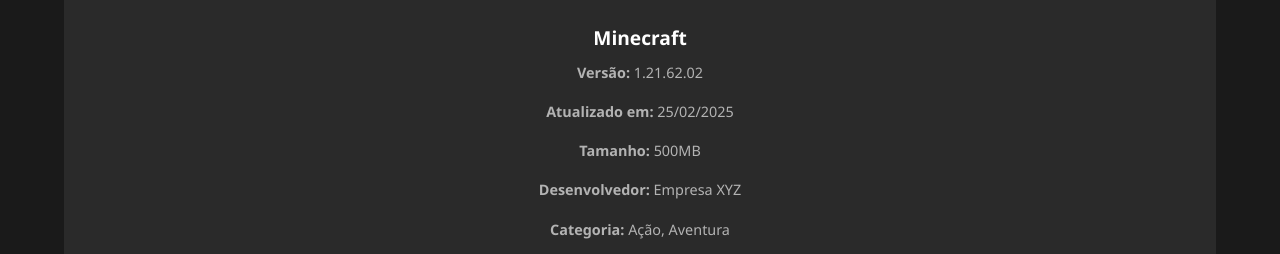
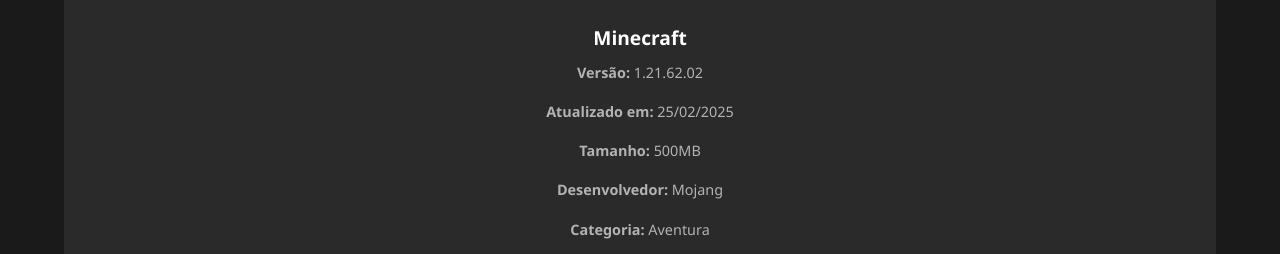
Before and after one commit to DanielGaming0/DANCAS-MAL, a plain HTML site: page minecraft.html in a window 1280 px wide. Shown: the part 841-1095 px from the top of the page. Drawn offline with nearby package versions, Linux system fonts and the light colour scheme.

Commit message:
Atualizar o minecraft.html

```diff
--- a/minecraft.html
+++ b/minecraft.html
@@ -33,8 +33,8 @@
                     <p><strong>Versão:</strong> 1.21.62.02</p>
                     <p><strong>Atualizado em:</strong> 25/02/2025</p>
                     <p><strong>Tamanho:</strong> 500MB</p>
-                    <p><strong>Desenvolvedor:</strong> Empresa XYZ</p>
-                    <p><strong>Categoria:</strong> Ação, Aventura</p>
+                    <p><strong>Desenvolvedor:</strong> Mojang</p>
+                    <p><strong>Categoria:</strong> Aventura</p>
                 </div>
                 <div class="game-description">
                     <p>
```
